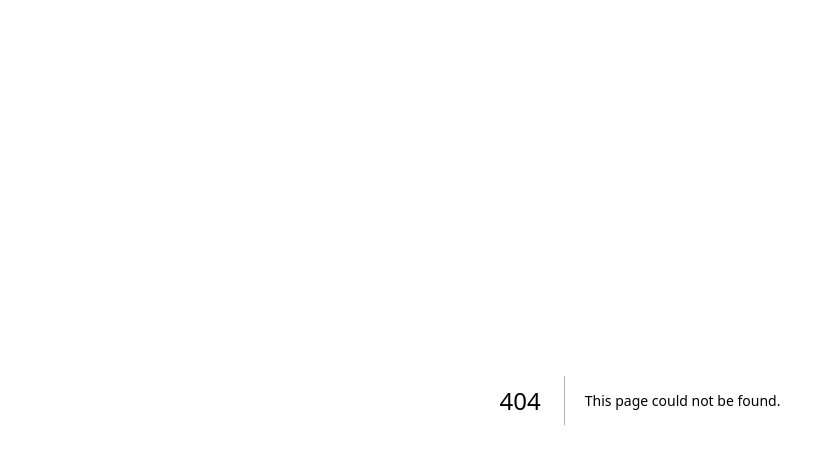
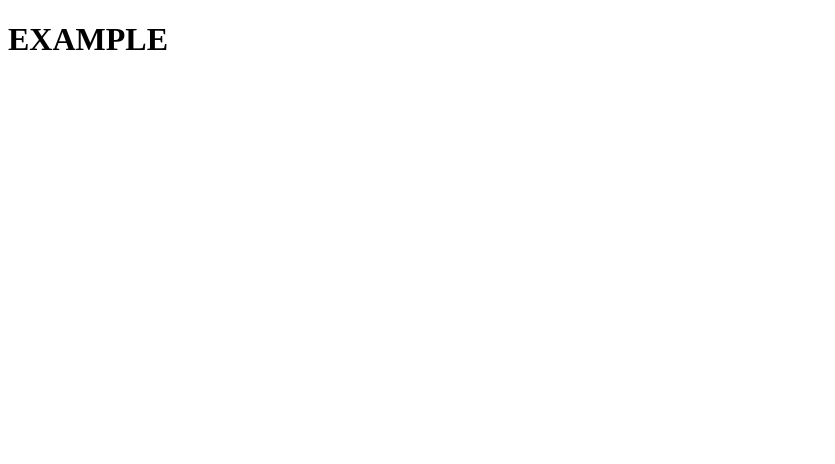
Before and after one commit to Rozycos/codename-portfolio, a Next.js app: page /example in a window 1280 px wide. Before the commit this address had no page. Shown: the top 464 px of the page, without its empty margins (0-835 px from the left). Built offline with nearby package versions, Linux system fonts and the light colour scheme.

Commit message:
created example.js file in pages

```diff
--- /dev/null
+++ b/pages/example.js
@@ -0,0 +1,7 @@
+export default function Example() {
+    return (
+      <main>
+        <h1>EXAMPLE</h1>
+      </main>
+    );
+  }
```
